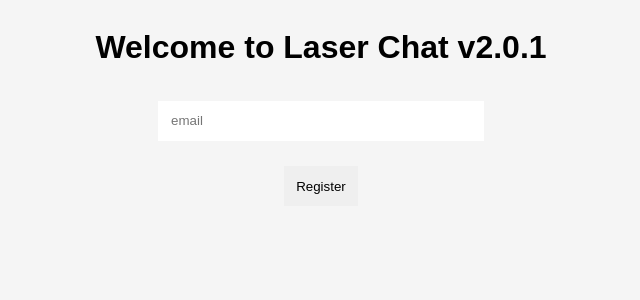
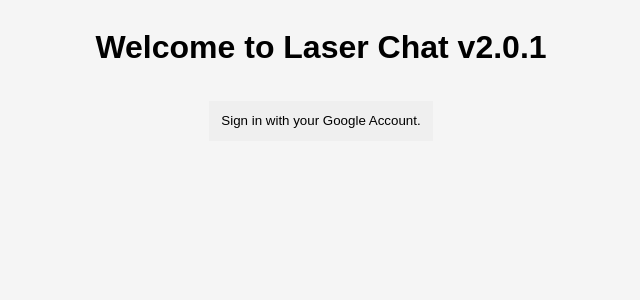
Before and after one commit to eesazahed/laser-chat-2.0, a React (Create React App) app: page / in a window 1280 px wide. Shown: the top 300 px of the page, without its empty margins (319-959 px from the left). Built offline with nearby package versions, Linux system fonts and the light colour scheme; no server answers.

Commit message:
changed sign in with email address to sign in with google authentication

```diff
--- a/src/components/Register.js
+++ b/src/components/Register.js
@@ -1,26 +1,26 @@
 import { useState } from "react";
-import { SERVERNAME } from "../firebase/config";
-import { handleSubmit } from "../firebase/register";
-import { signIn } from "../firebase/signIn";
+import { SERVERNAME, auth, db } from "../firebase/config";
+import { signInWithPopup, GoogleAuthProvider } from "firebase/auth";
+import { doc, setDoc, getDoc } from "firebase/firestore";
 
 export default function Register() {
-  const [email, setEmail] = useState("");
-  const [message, setMessage] = useState("");
   const [loading, setLoading] = useState(true);
 
-  var re =
-    /^[a-z][a-zA-Z0-9_.]*(\.[a-zA-Z][a-zA-Z0-9_.]*)?@[a-z][a-zA-Z-0-9]*\.[a-z]+(\.[a-z]+)?$/;
-
   const register = () => {
-    if (re.test(email)) {
-      handleSubmit(email);
-      setMessage(
-        `An email has been sent to ${email}. Please go to your inbox to verify it.`
-      );
-    }
+    const provider = new GoogleAuthProvider();
+    signInWithPopup(auth, provider).then(async (result) => {
+      const docSnap = await getDoc(doc(db, "users", result.user.uid));
+      if (!docSnap.exists()) {
+        setDoc(doc(db, "users", result.user.uid), {
+          name: "New User",
+          status: "Hello",
+          id: result.user.uid,
+          changedName: false,
+        });
+        console.log(result);
+      }
+    });
   };
-
-  signIn();
 
   setInterval(() => setLoading(false), 3000);
 
@@ -39,15 +39,7 @@ export default function Register() {
     return (
       <div className="registeration">
         <h1>Welcome to {SERVERNAME}</h1>
-        <input
-          type="email"
-          value={email}
-          onChange={(e) => setEmail(e.target.value)}
-          placeholder="email"
-        />
-        <button onClick={register}>Register</button>
-        <br />
-        {message}
+        <button onClick={register}>Sign in with your Google Account.</button>
       </div>
     );
   }
--- a/src/firebase/signIn.js
+++ /dev/null
@@ -1,24 +0,0 @@
-import { auth, db } from "./config";
-import { doc, setDoc, getDoc } from "firebase/firestore";
-import { isSignInWithEmailLink, signInWithEmailLink } from "firebase/auth";
-
-export const signIn = async () => {
-  if (isSignInWithEmailLink(auth, window.location.href)) {
-    let currentEmail = localStorage.getItem("emailForSignIn");
-    await signInWithEmailLink(auth, currentEmail, window.location.href)
-      .then(async (result) => {
-        const docSnap = await getDoc(doc(db, "users", result.user.uid));
-        if (!docSnap.exists()) {
-          setDoc(doc(db, "users", result.user.uid), {
-            name: "New User",
-            status: "Hello",
-            email: currentEmail,
-            id: result.user.uid,
-            changedName: false,
-          });
-        }
-        localStorage.removeItem("emailForSignIn");
-      })
-      .catch((error) => error);
-  }
-};
```
